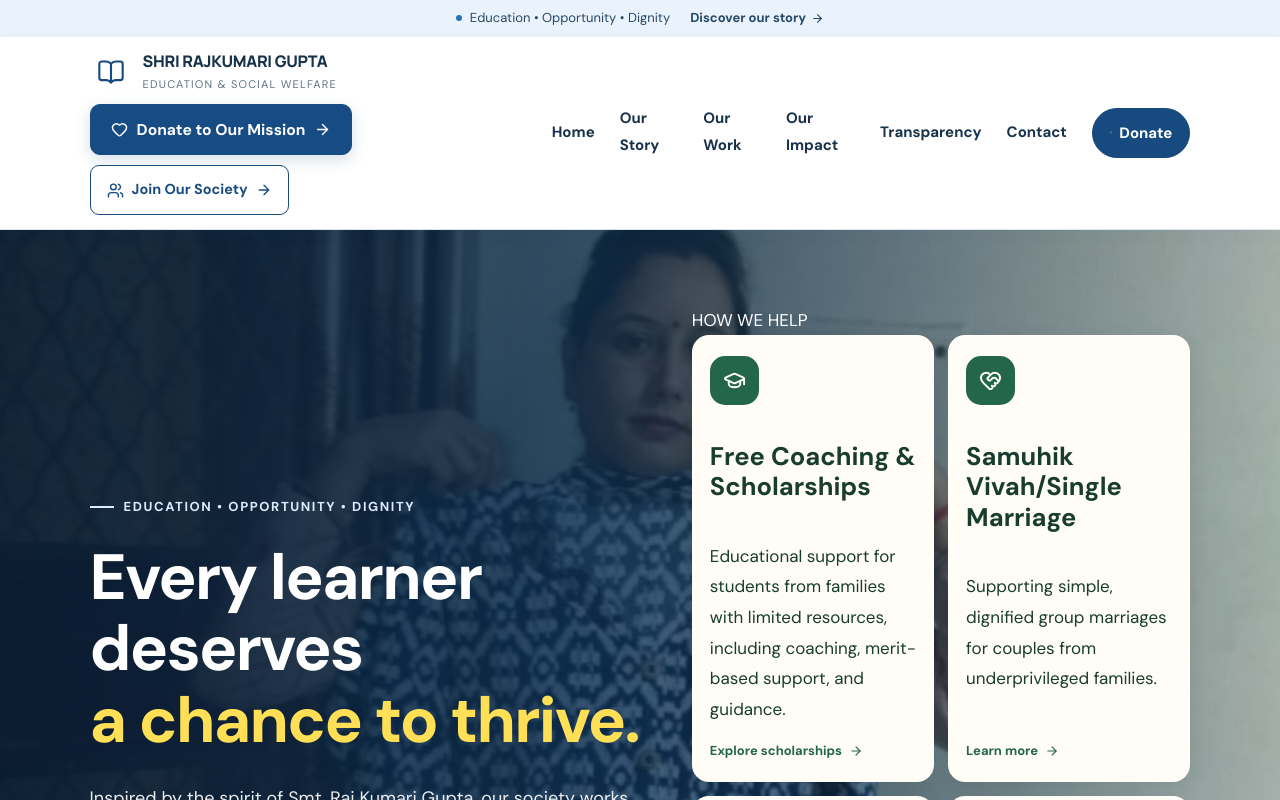
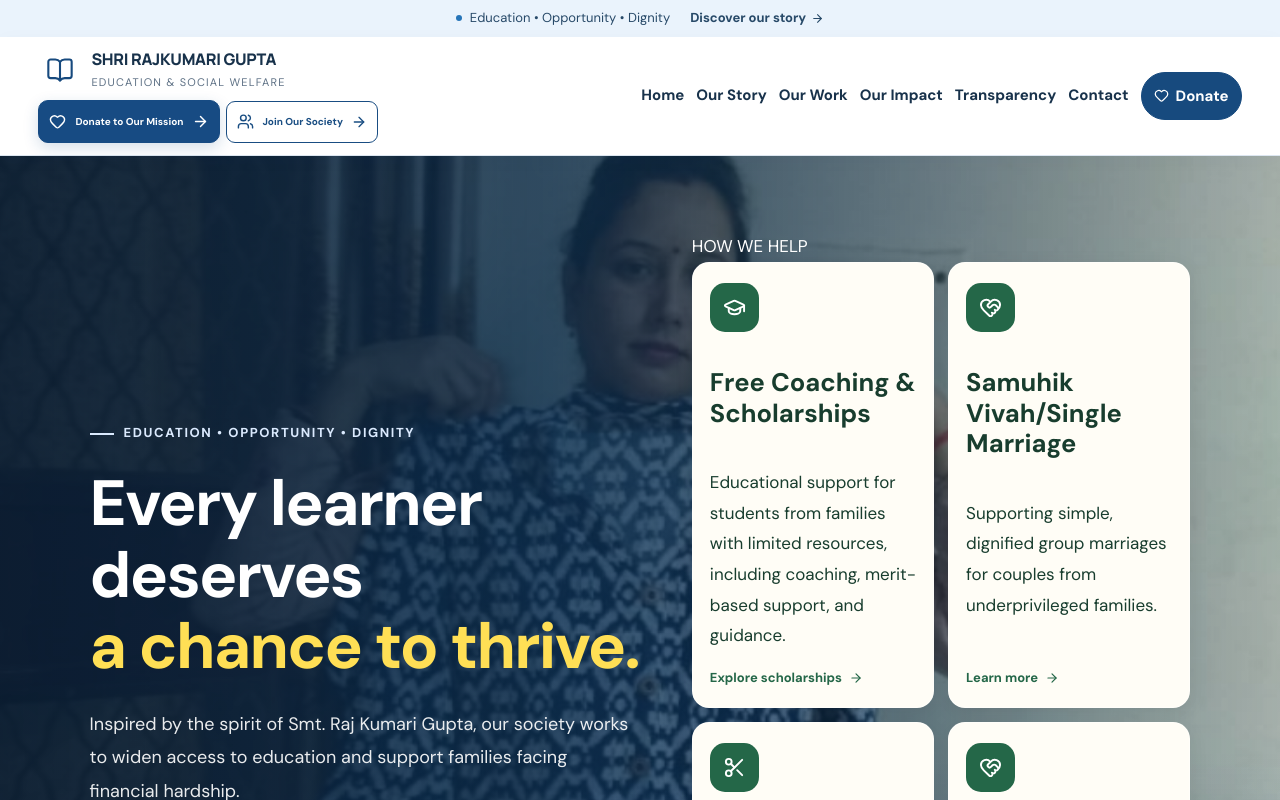
Before and after one commit to rajkumarimemcharsociety-svg/shri-rajkumari-gupta, a React (Vite) app in the folder client/: page / in a window 1280 px wide. Shown: the top 800 px of the page. Built offline with nearby package versions, Linux system fonts and the light colour scheme; no server answers.

Commit message:
updated navbar css

```diff
--- a/client/src/App.css
+++ b/client/src/App.css
@@ -2319,3 +2319,64 @@ textarea {
     transform: none !important;
   }
 }
+
+
+
+/* Desktop navbar layout fix */
+@media (min-width: 781px) {
+  .site-header {
+    min-height: 78px;
+    padding: 12px 3%;
+    gap: 18px;
+    align-items: center;
+  }
+
+  .brand-stack {
+    flex: 0 1 285px;
+    min-width: 0;
+    gap: 8px;
+  }
+
+  .brand {
+    max-width: 100%;
+  }
+
+  .brand-name strong {
+    font-size: 12px;
+  }
+
+  .brand-name small {
+    font-size: 7px;
+    letter-spacing: 1px;
+  }
+
+  .header-action-buttons {
+    flex-wrap: nowrap;
+    gap: 6px;
+  }
+
+  .header-donate-button,
+  .header-join-button {
+    padding: 9px 10px;
+    font-size: 10px;
+    white-space: nowrap;
+  }
+
+  .nav-menu {
+    flex: 1 1 auto;
+    min-width: 0;
+    justify-content: flex-end;
+    gap: 12px;
+    font-size: 10px;
+  }
+
+  .nav-menu > a:not(.donate-button) {
+    white-space: nowrap;
+    padding: 10px 0;
+  }
+
+  .nav-menu .donate-button {
+    padding: 10px 12px;
+    white-space: nowrap;
+  }
+}
```
